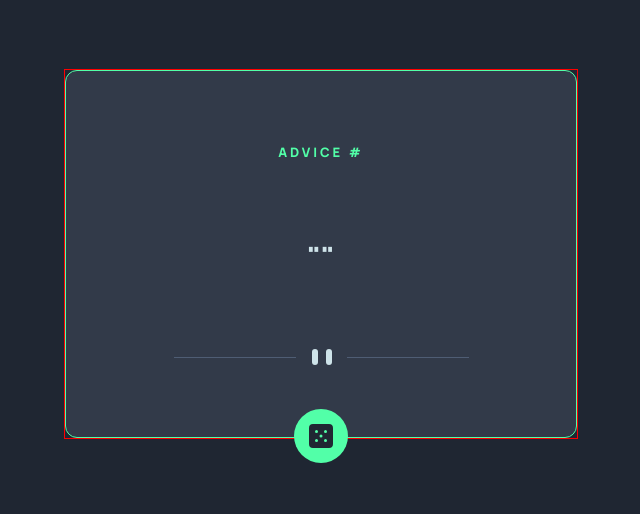
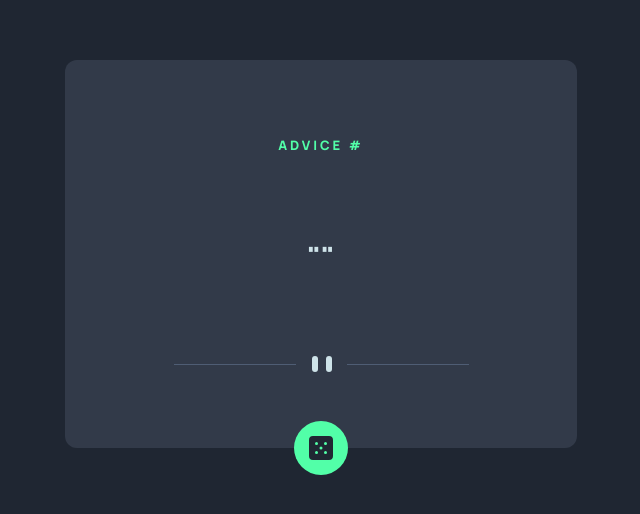
Before and after one commit to krutagna10/advice-generator, a React (Create React App) app: page / in a window 1280 px wide. Shown: the part 146-660 px from the top of the page, without its empty margins (319-959 px from the left). Built offline with nearby package versions, Linux system fonts and the light colour scheme; no server answers.

Commit message:
styling done

```diff
--- a/src/components/Card/Card.css
+++ b/src/components/Card/Card.css
@@ -1,11 +1,11 @@
 .card-section {
-  border: 1px solid red;
+  padding-inline: 0.75rem;
 }
 
 .card {
-  min-width: min(calc(100vw - 1rem), 32rem);
+  min-width: min(calc(100vw - 1.5rem), 32rem);
   max-width: 32rem;
-  min-height: 23rem;
+  min-height: 24.25rem;
 
   padding-block: clamp(1.5rem, 4vw + 0.5rem, 2.25rem);
   padding-inline: 1.5rem;
@@ -13,8 +13,6 @@
   border-radius: 0.75rem;
   text-align: center;
   position: relative;
-
-  border: 1px solid var(--neon-green);
 }
 
 .card__advice-number {
```
